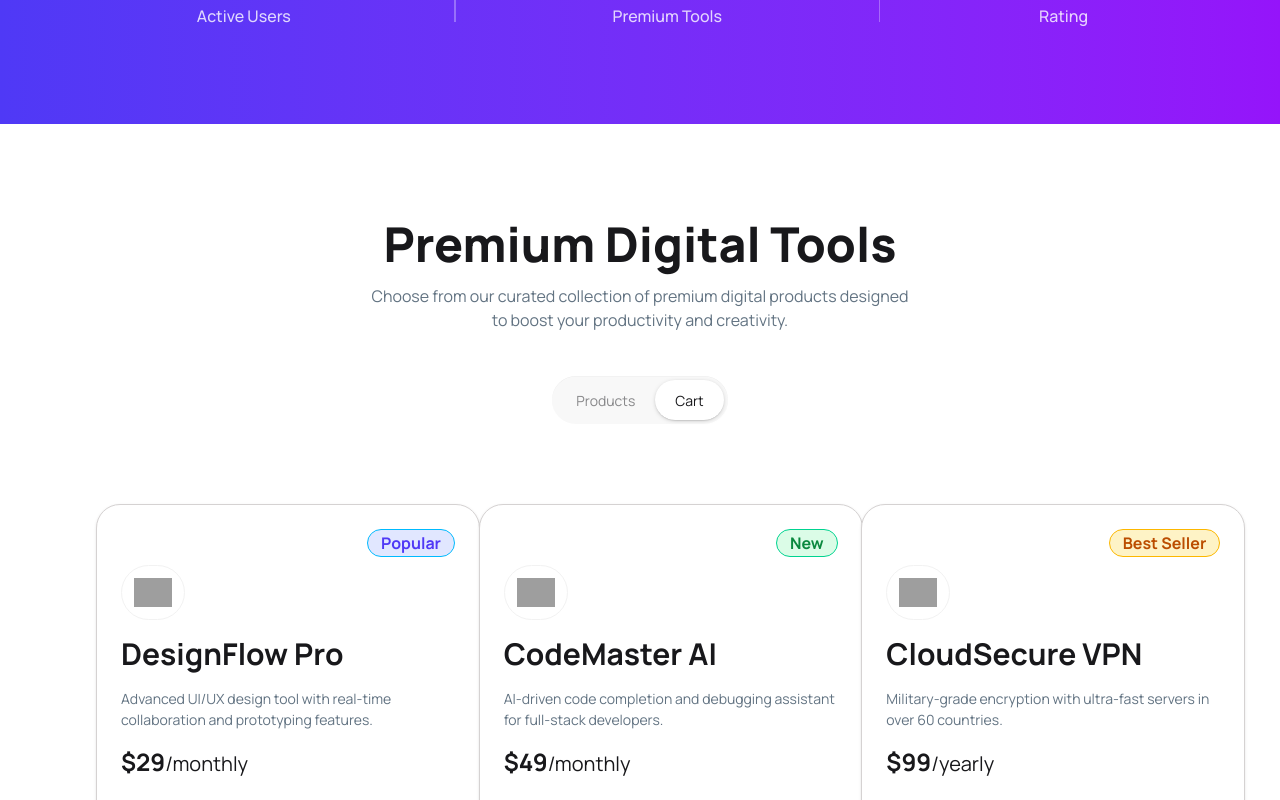
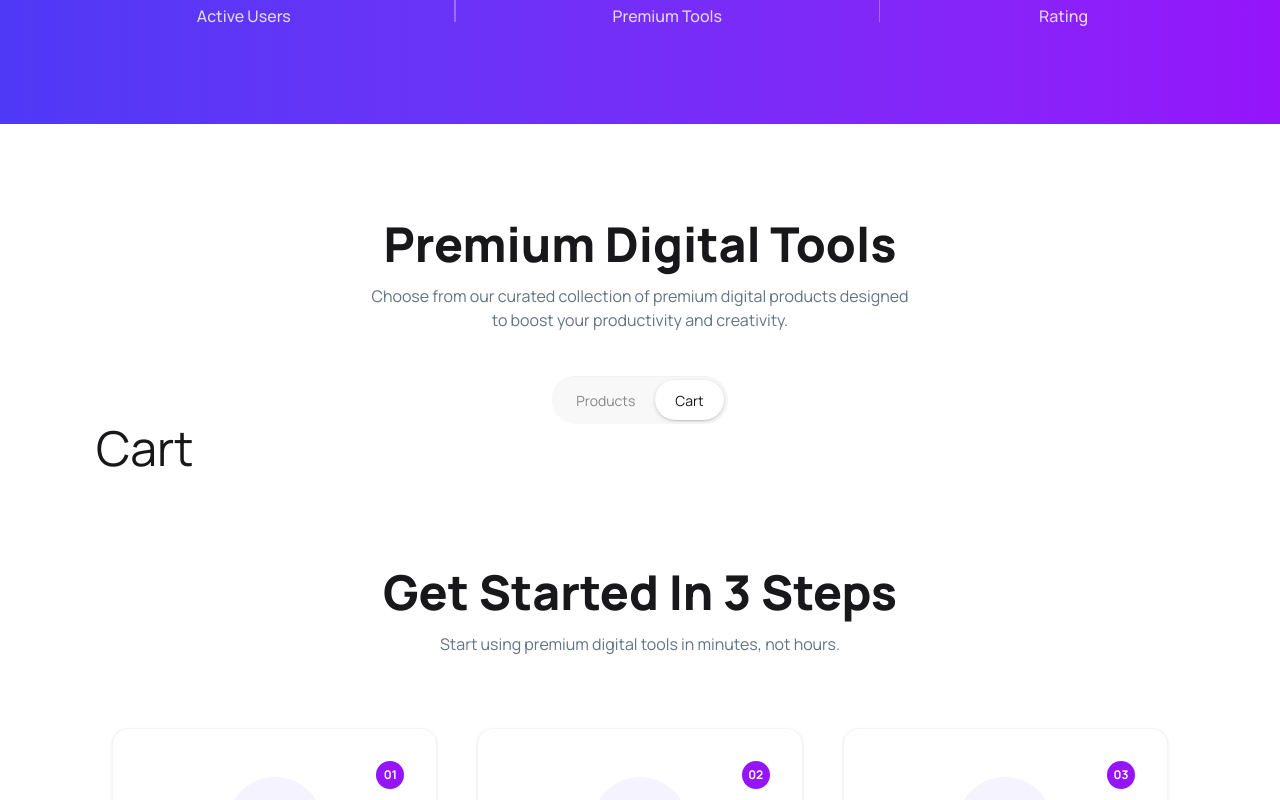
Before and after one commit to mdabdulawal2001/Digital-Tools-Platform, a React (Vite) app: page / in a window 1280 px wide. Both pictures are taken after a click on the radio button "Cart". Shown: the part 1006-1806 px from the top of the page. Built offline with nearby package versions, Linux system fonts and the light colour scheme; grey boxes are pictures that could not be loaded.

Commit message:
added tab related functionality

```diff
--- a/src/App.jsx
+++ b/src/App.jsx
@@ -7,26 +7,35 @@ import Started_Section from "./components/Banner/State_Section/Started_Section/S
 import Pricing_Section from "./components/Pricing_Section/Pricing_Section";
 import Ready_Section from "./components/Ready_Section/Ready_Section";
 import Premium_Section from "./components/Premium_Section/Premium_Section";
+import { useState } from "react";
+import Cart from "./components/Premium_Section/Cart";
+import Premium_Title from "./components/Premium_Section/Premium_Title";
 
 
 
-// fetching data
+// data fetching
 const cardsData = async () => {
     const res = await fetch("/CardsData.json");
     return res.json();
   };
 
-  const dataPromise = cardsData();
+const dataPromise = cardsData();
 
 
-function App() {
+
+
+
+  function App() {
+
+  const [activeTab, setActiveTab] = useState("products");
+  const [carts, setCarts] = useState([]);
 
   return (
     <>
       <div className="max-w-400 mx-auto">
         {/* navbar section */}
         <div className="lg:w-[85%] mx-auto">
-          <Navbar></Navbar>
+          <Navbar carts={carts}></Navbar>
         </div>
 
         {/* banner section */}
@@ -41,7 +50,11 @@ function App() {
 
         {/* Premium Section */}
         <div className="lg:w-[85%] mx-auto my-14 lg:my-24">
-          <Premium_Section dataPromise={dataPromise}></Premium_Section>
+          <Premium_Title setActiveTab={setActiveTab}></Premium_Title>
+          {
+            activeTab === "products" ? <Premium_Section dataPromise={dataPromise} carts={carts} setCarts={setCarts}></Premium_Section>
+            : <Cart carts={carts} setCarts={setCarts}></Cart>
+          }
         </div>
 
         {/* started section */}
--- a/src/components/Navbar/Navbar.jsx
+++ b/src/components/Navbar/Navbar.jsx
@@ -1,7 +1,7 @@
 import React from "react";
 import { FiShoppingCart, FiMenu } from "react-icons/fi";
 
-const Navbar = () => {
+const Navbar = ({carts}) => {
   return (
     <div className="drawer">
       <input id="main-drawer" type="checkbox" className="drawer-toggle" />
@@ -65,7 +65,7 @@ const Navbar = () => {
 
                 {/* Red Circle Badge */}
                 <span className="indicator-item badge badge-sm h-5 w-5 rounded-full border-none bg-[#FF4157] text-white text-[10px] font-bold flex items-center justify-center p-0">
-                  1
+                  {carts.length}
                 </span>
               </div>
             </button>
--- /dev/null
+++ b/src/components/Premium_Section/Cart.jsx
@@ -0,0 +1,13 @@
+import React from 'react';
+
+const Cart = ({carts, setCarts}) => {
+
+
+    return (
+        <div>
+            <h1 className='text-5xl'>Cart</h1>
+        </div>
+    );
+};
+
+export default Cart;
--- a/src/components/Premium_Section/Premium_Section.jsx
+++ b/src/components/Premium_Section/Premium_Section.jsx
@@ -1,48 +1,20 @@
 import React, { use } from "react";
 import Single_Card from "./Single_Card";
+import Cart from "./Cart";
 
-const Premium_Section = ({ dataPromise }) => {
+const Premium_Section = ({ dataPromise, carts, setCarts }) => {
+
   const data = use(dataPromise);
 
   return (
     <div>
-      {/* title part */}
-      <div className="space-y-4 flex flex-col justify-center items-center text-center">
-        <h1 className="text-4xl lg:text-5xl font-extrabold">
-          Premium Digital Tools
-        </h1>
-        <p className="text-[#627382] mb-6 lg:w-6/12">
-          Choose from our curated collection of premium digital products
-          designed to boost your productivity and creativity.
-        </p>
-      </div>
-
-      {/* tab */}
-      <div className="flex justify-center items-center mt-3 lg:mt-5">
-        {/* name of each tab group should be unique */}
-        <div className="tabs tabs-box rounded-3xl px-1">
-          <input
-            type="radio"
-            name="my_tabs_1"
-            className="tab rounded-3xl px-5"
-            aria-label="Products"
-            defaultChecked
-          />
-          <input
-            type="radio"
-            name="my_tabs_1"
-            className="tab rounded-3xl px-5"
-            aria-label="Cart"
-          />
-        </div>
-      </div>
 
       {/* loop all cards */}
-      <div className="mt-20 grid grid-cols-1 md:grid-cols-2 lg:grid-cols-3 gap-15">
-        {data?.map((d) => (
-          <Single_Card d={d} key={d.id}></Single_Card>
-        ))}
-      </div>
+        <div className="mt-20 grid grid-cols-1 md:grid-cols-2 lg:grid-cols-3 gap-15">
+          {data?.map((d) => (
+            <Single_Card d={d} key={d.id} carts={carts} setCarts={setCarts}></Single_Card>
+          ))}
+        </div>
     </div>
   );
 };
--- /dev/null
+++ b/src/components/Premium_Section/Premium_Title.jsx
@@ -0,0 +1,42 @@
+import React from "react";
+
+const Premium_Title = ({setActiveTab}) => {
+  return (
+    <div>
+      {/* title part */}
+      <div className="space-y-4 flex flex-col justify-center items-center text-center">
+        <h1 className="text-4xl lg:text-5xl font-extrabold">
+          Premium Digital Tools
+        </h1>
+        <p className="text-[#627382] mb-6 lg:w-6/12">
+          Choose from our curated collection of premium digital products
+          designed to boost your productivity and creativity.
+        </p>
+      </div>
+
+      {/* tab */}
+      <div className="flex justify-center items-center mt-3 lg:mt-5">
+
+        <div className="tabs tabs-box rounded-3xl px-1">
+          <input
+            onClick={() => setActiveTab("products")}
+            type="radio"
+            name="my_tabs_1"
+            className="tab rounded-3xl px-5"
+            aria-label="Products"
+            defaultChecked
+          />
+          <input
+            onClick={() => setActiveTab("cart")}
+            type="radio"
+            name="my_tabs_1"
+            className="tab rounded-3xl px-5"
+            aria-label="Cart"
+          />
+        </div>
+      </div>
+    </div>
+  );
+};
+
+export default Premium_Title;
--- a/src/components/Premium_Section/Single_Card.jsx
+++ b/src/components/Premium_Section/Single_Card.jsx
@@ -1,7 +1,15 @@
-import React from "react";
+import React, { useState } from "react";
+import Cart from "./Cart";
 
-const Single_Card = ({ d }) => {
-  console.log(d);
+const Single_Card = ({ d, carts, setCarts }) => {
+
+
+  const [isBuyNow, setIsBuyNow] = useState(false);
+
+  const handleBuyBtn = () =>{
+    setIsBuyNow(true);
+    setCarts([...carts, d]);
+  }
 
   return (
     <div>
@@ -46,7 +54,9 @@ const Single_Card = ({ d }) => {
             }
           </ul>
           <div className="mt-6">
-            <button className="rounded-full btn btn-primary btn-block">Subscribe</button>
+            <button onClick={handleBuyBtn} className="rounded-full btn btn-primary btn-block">
+              {isBuyNow ? "Added to cart" : "Buy Now"}
+            </button>
           </div>
         </div>
       </div>
```
